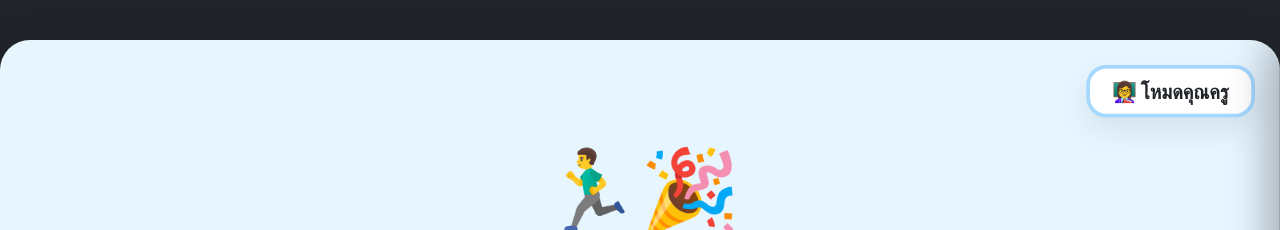
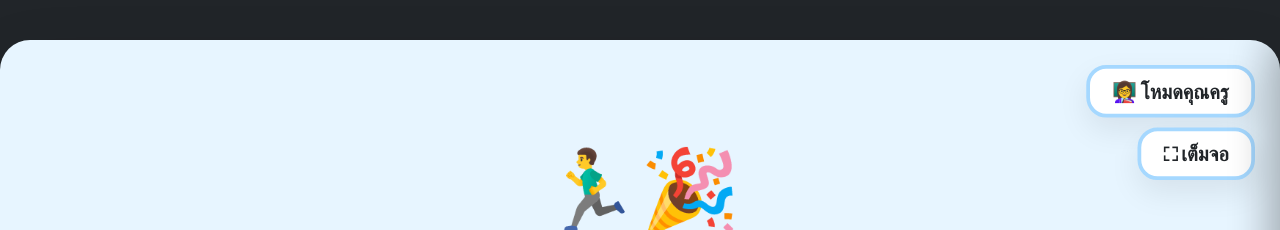
Before and after one commit to pepsproduction/KidMove-Learn, a website built with Vite: page index.html in a window 1280 px wide. Shown: the top 230 px of the page. Built offline with nearby package versions, Linux system fonts and the light colour scheme.

Commit message:
fix: persist fullscreen button in src/index.html to prevent vite build overwrite

```diff
--- a/index.html
+++ b/index.html
@@ -58,6 +58,9 @@
     <!-- Persistent Teacher Button (Floating on the side/top) -->
     <button id="floating-teacher-btn" class="floating-btn" title="แผงควบคุมคุณครู">👩‍🏫 โหมดคุณครู</button>
 
+    <!-- Persistent Fullscreen Button -->
+    <button id="floating-fullscreen-btn" class="floating-btn" title="ขยายเต็มจอ" style="top: 70px;">⛶ เต็มจอ</button>
+
     <!-- Slide-out Teacher Panel -->
     <div id="teacher-panel-sidebar" class="tp-sidebar">
       <!-- Injected by teacher-panel.js -->
```
Also changed, not shown: src/index.html (+3 -0 lines).
